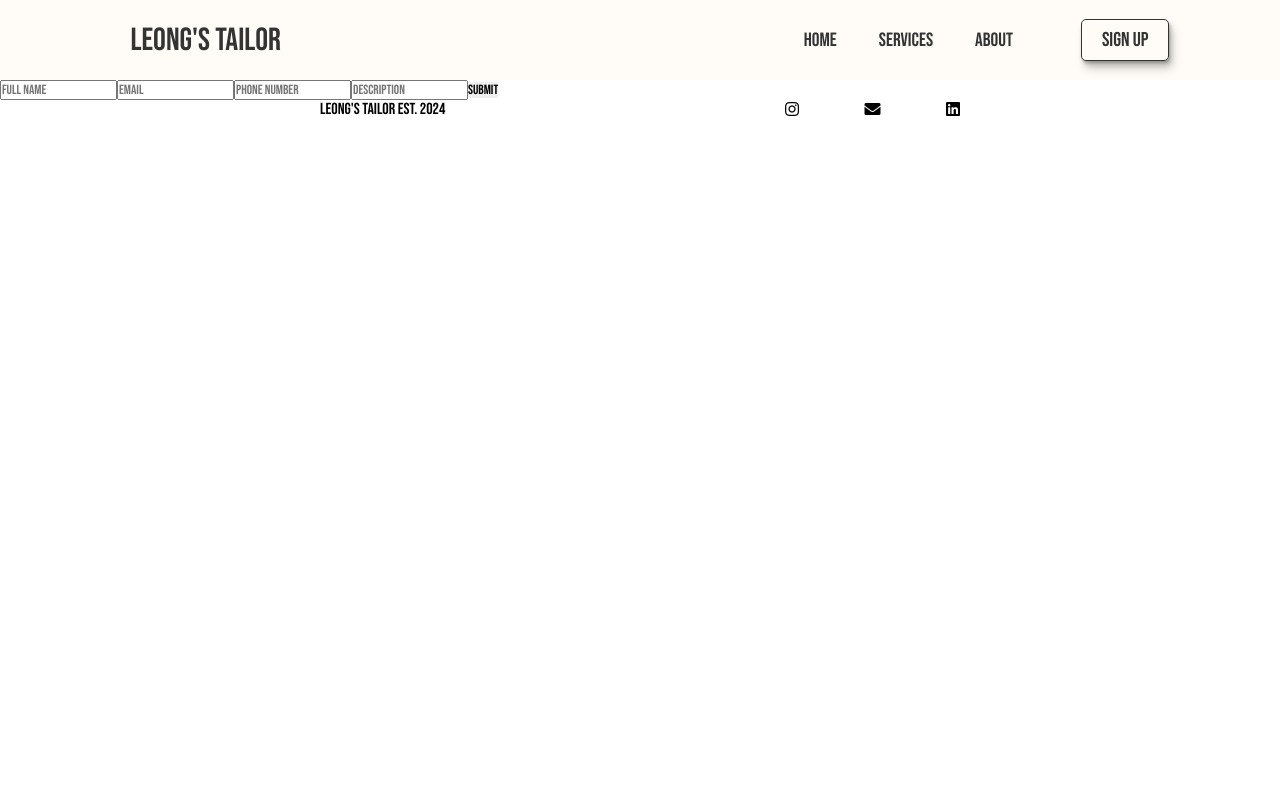
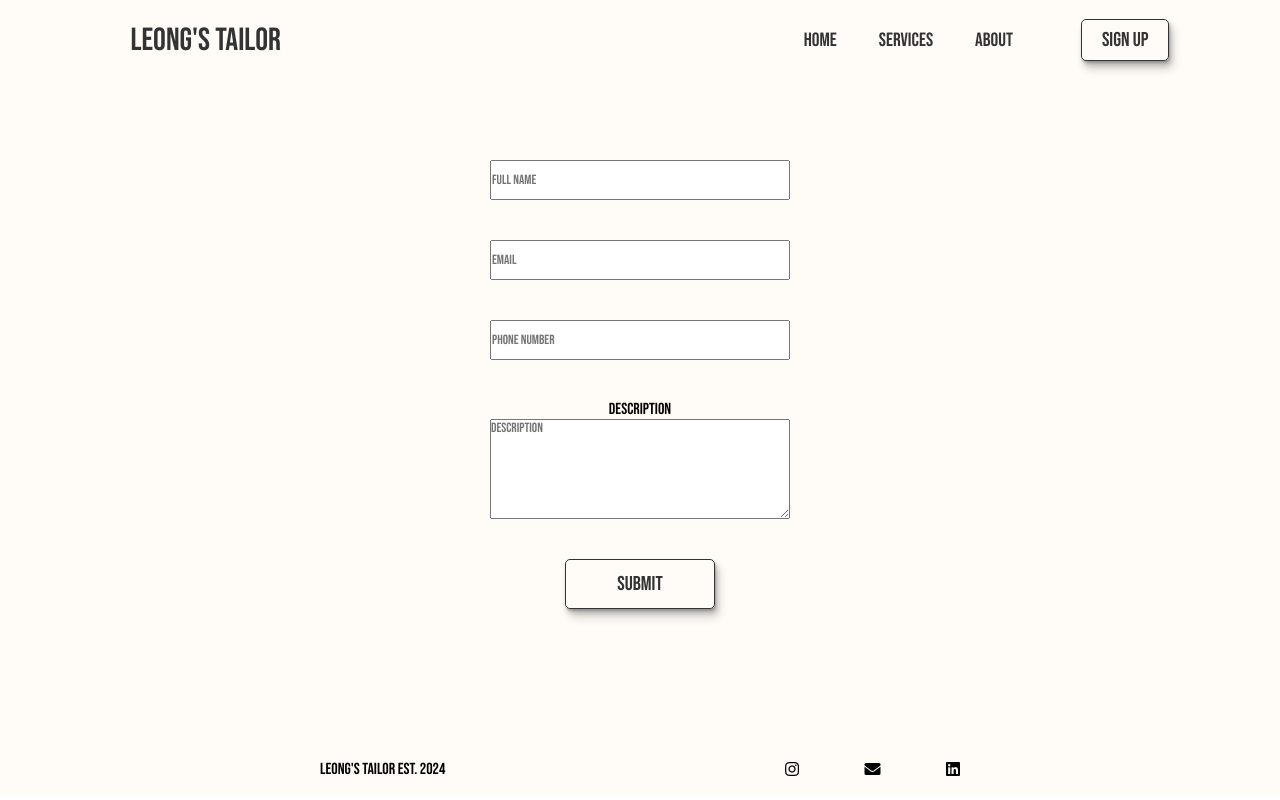
Before and after one commit to eleong1001/tailorwebapp, a React (Vite) app in the folder client/: page /sign-up in a window 1280 px wide. Built offline with nearby package versions, Linux system fonts and the light colour scheme; a web font is replaced by a local one.

Commit message:
adjusting form css

```diff
--- /dev/null
+++ b/client/src/components/AppForm.css
@@ -0,0 +1,46 @@
+.form-container{
+  display: block;
+  justify-content: center;
+  height: 85vh;
+  background-color: #fffcf7;
+
+}
+
+.input-container{
+  display: grid;
+  justify-content: center;
+  justify-items: center;
+  padding: 10vh 20vh;
+}
+
+input[name='fullName'], input[name='email'], input[name='phoneNumber']{
+  display: block;
+  width: 300px;
+  height: 40px;
+  margin-bottom: 5vh;
+}
+
+textarea[name='description']{
+  display: block;
+  width: 300px ;
+  height: 100px;
+  margin-bottom: 5vh;
+
+}
+
+input[name='button']{
+  width: 150px;
+  height: 50px;
+  border-radius: 5px;
+  background-color: transparent;
+  font-size: 20px;
+  color: var(--primary);
+  border: 1px solid var(--primary);
+  box-shadow: 1px 2px 2px hsl(0deg 0% 0% / .17), 2px 4px 5px hsl(0deg 0% 0% / .17) ,4px 8px 10px hsl(0deg 0% 0% / .17);
+}
+
+input[name='button']:hover{
+  background: #333;
+  color: #fff;
+  transition: 250ms;
+}
--- /dev/null
+++ b/client/src/components/AppForm.jsx
@@ -0,0 +1,81 @@
+import React from 'react'
+import { useState} from 'react'
+import axios from 'axios'
+import "./AppForm.css"
+
+function Form() {
+
+  const [formData, setFormData] = useState({
+    fullName: '',
+    email: '',
+    phoneNumber: '',
+    description: ''
+  })
+
+
+
+  const handleChange = (event) => {
+    const {name, value} = event.target;
+    setFormData({...formData, [name]: value});
+  }
+
+  const handleSubmit = async (event) => {
+    event.preventDefault();
+    try {
+      const response = await axios.post('http://localhost:4000/app/signup', formData);
+      setFormData({
+        fullName: '',
+        email: '',
+        phoneNumber: '',
+        description: ''
+      });
+      console.log(response.data);
+    } catch (error) {
+      console.error('Error:', error);
+    }
+  };
+
+
+  return (
+    <div className="form-container">
+      <form onSubmit={handleSubmit}>
+        <div className="input-container">
+          <input type="text"
+          name="fullName"
+          placeholder="Full Name"
+          onChange={handleChange}
+          value={formData.name}
+          />
+
+          <input type="text"
+          name="email"
+          placeholder="Email"
+          onChange={handleChange}
+          value={formData.email}
+          />
+          <input type="text"
+          name="phoneNumber"
+          placeholder="Phone Number"
+          onChange={handleChange}
+          value={formData.phoneNumber}
+          />
+
+          <label for="description">Description</label>
+          <textarea
+          name="description"
+          placeholder="Description"
+          onChange={handleChange}
+          value={formData.description}
+          />
+
+          <input type="submit"
+          name="button"
+          value='Submit'
+          />
+        </div>
+      </form>
+    </div>
+  )
+}
+
+export default Form
--- a/client/src/components/Card.jsx
+++ b/client/src/components/Card.jsx
@@ -1,5 +1,4 @@
 import React from 'react'
-import { Link } from 'react-router-dom'
 import Carditem from './Carditem'
 import './Card.css'
 
--- a/client/src/components/Footer.css
+++ b/client/src/components/Footer.css
@@ -1,5 +1,5 @@
 .footer-container {
-  background-color: #fff;
+  background-color: #fffCF7;
   padding-bottom: 1rem;
   display: flex;
   flex-direction: column;
--- a/client/src/components/pages/SignUp.jsx
+++ b/client/src/components/pages/SignUp.jsx
@@ -1,78 +1,17 @@
-import React, { useEffect, useState } from "react";
+import React, { useEffect} from "react";
 import '../../App.css'
-import axios from 'axios'
+import AppForm from "../AppForm"
 
 export default function SignUp(){
-
-  const [formData, setFormData] = useState({
-    fullName: '',
-    email: '',
-    phoneNumber: '',
-    description: ''
-  })
 
   useEffect(() => {
     window.scrollTo(0, 0)
   }, [])
 
-  const handleChange = (event) => {
-    const {name, value} = event.target;
-    setFormData({...formData, [name]: value});
-  }
-
-  const handleSubmit = async (event) => {
-    event.preventDefault();
-    try {
-      const response = await axios.post('http://localhost:4000/app/signup', formData);
-      console.log(response.data);
-    } catch (error) {
-      console.error('Error:', error);
-    }
-  };
-
-
   return (
-    <div className="">
-      <div className="">
-        <form onSubmit={handleSubmit}>
-          <input type="text"
-          name="fullName"
-          placeholder="Full Name"
-          onChange={handleChange}
-          value={formData.name}
-          className="form-control form-group"
-          />
-
-          <input type="text"
-          name="email"
-          placeholder="Email"
-          onChange={handleChange}
-          value={formData.email}
-          className="form-control form-group"
-          />
-          <input type="text"
-          name="phoneNumber"
-          placeholder="Phone Number"
-          onChange={handleChange}
-          value={formData.phoneNumber}
-          className="form-control form-group"
-          />
-
-          <input type="text"
-          name="description"
-          placeholder="Description"
-          onChange={handleChange}
-          value={formData.description}
-          className="form-control form-group"
-          />
-
-          <input type="submit"
-          className="btn btn-danger btn-block"
-          value='Submit'
-          />
-        </form>
-      </div>
-    </div>
+    <>
+      <AppForm />
+    </>
 
   )
 }
```
